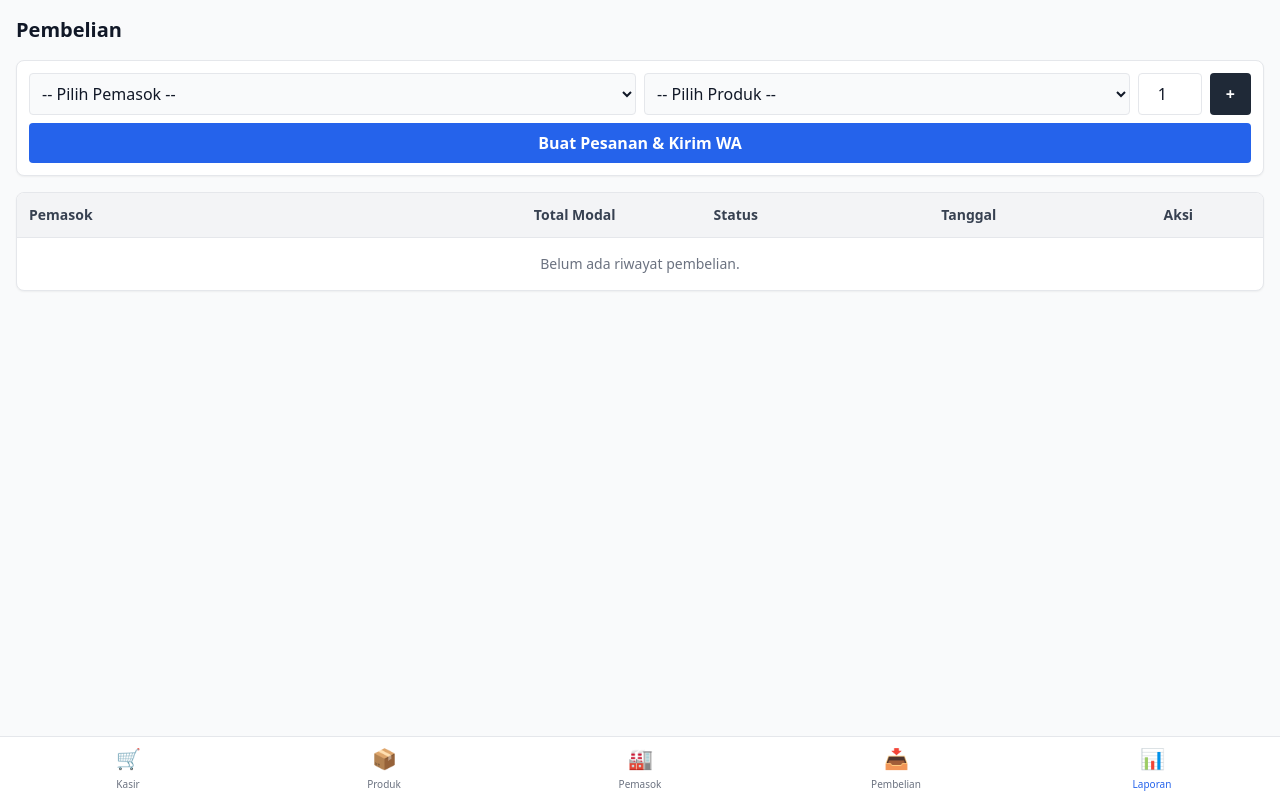
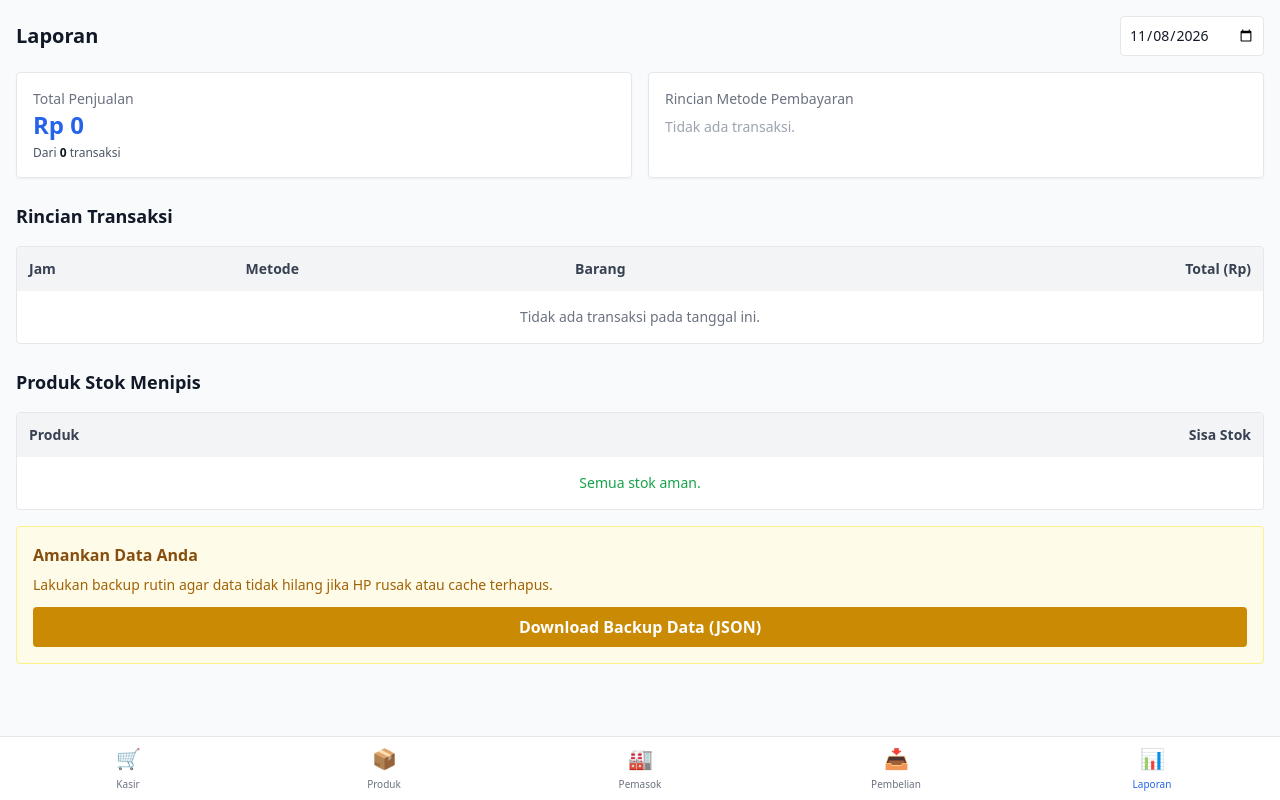
Before and after one commit to salmonranda1609/toko-offline, a Next.js app: page /laporan in a window 1280 px wide. Built offline with nearby package versions, Linux system fonts and the light colour scheme.

Commit message:
pesan penjelasan update

```diff
--- a/app/laporan/page.tsx
+++ b/app/laporan/page.tsx
@@ -1,177 +1,176 @@
 'use client'
 import { useEffect, useState } from 'react'
-import { db, Supplier, Product, Purchase } from '@/lib/db'
+import { db, exportData, Sale, Product } from '@/lib/db'
 
-export default function PembelianPage() {
-  const [suppliers, setSuppliers] = useState<Supplier[]>([])
-  const [products, setProducts] = useState<Product[]>([])
-  const [purchases, setPurchases] = useState<Purchase[]>([])
+export default function LaporanPage() {
+  // State untuk Laporan
+  const [sales, setSales] = useState<Sale[]>([])
+  const [lowStock, setLowStock] = useState<Product[]>([])
 
-  const [supplierId, setSupplierId] = useState('')
-  const [productPick, setProductPick] = useState('')
-  const [qty, setQty] = useState('1')
-  const [draft, setDraft] = useState<{ product: Product, qty: number }[]>([])
-  const [msg, setMsg] = useState('')
+  // State Filter Tanggal (Default: Hari Ini format YYYY-MM-DD)
+  const [selectedDate, setSelectedDate] = useState<string>(() => {
+    const today = new Date()
+    // Gunakan waktu lokal, bukan UTC, untuk default tanggal
+    const offset = today.getTimezoneOffset() * 60000
+    return new Date(today.getTime() - offset).toISOString().split('T')[0]
+  })
 
-  async function load() {
-    setSuppliers(await db.suppliers.toArray())
-    setProducts(await db.products.toArray())
-    // Urutkan pembelian dari yang terbaru
-    const allPurchases = await db.purchases.toArray()
-    setPurchases(allPurchases.sort((a, b) => new Date(b.created_at).getTime() - new Date(a.created_at).getTime()))
-  }
+  // State Ringkasan
+  const [totalRevenue, setTotalRevenue] = useState(0)
+  const [trxCount, setTrxCount] = useState(0)
+  const [paymentSummary, setPaymentSummary] = useState<Record<string, number>>({})
 
-  useEffect(() => { load() }, [])
+  useEffect(() => {
+    async function fetchData() {
+      try {
+        // 1. Ambil produk stok menipis
+        const prods = await db.products.toArray()
+        setLowStock(prods.filter(p => p.stock_qty <= 5))
 
-  function addItem() {
-    const prod = products.find(x => x.id === productPick)
-    if (!prod || Number(qty) <= 0) return
-    setDraft(prev => [...prev, { product: prod, qty: Number(qty) }])
-    setProductPick('');
-    setQty('1')
-  }
+        // 2. Ambil semua transaksi
+        const allSales = await db.sales.toArray()
 
-  async function submitOrder() {
-    if (!supplierId || !draft.length) return setMsg('Pilih pemasok dan minimal 1 item.')
+        // 3. Filter transaksi berdasarkan tanggal lokal (bukan UTC)
+        const filteredSales = allSales.filter(s => {
+          const dateObj = new Date(s.created_at)
+          const offset = dateObj.getTimezoneOffset() * 60000
+          const localISOTime = new Date(dateObj.getTime() - offset).toISOString().split('T')[0]
+          return localISOTime === selectedDate
+        })
 
-    await db.purchases.add({
-      id: crypto.randomUUID(),
-      supplier_id: supplierId,
-      total: 0, // Total modal diisi nanti saat barang diterima
-      status: 'sent',
-      created_at: new Date().toISOString(),
-      items: draft.map(d => ({ product_id: d.product.id, qty: d.qty }))
-    })
+        // Urutkan dari yang terbaru
+        filteredSales.sort((a, b) => new Date(b.created_at).getTime() - new Date(a.created_at).getTime())
 
-    // Buka WA (butuh internet)
-    const sup = suppliers.find(s => s.id === supplierId)
-    if (sup?.contact) {
-      const wa = sup.contact.replace(/\D/g, '').replace(/^0/, '62')
-      let text = `Halo *${sup.name}*, saya mau pesan:\n`
-      draft.forEach((d, i) => { text += `${i+1}. ${d.product.name} - ${d.qty} pcs\n` })
-      window.open(`https://wa.me/${wa}?text=${encodeURIComponent(text)}`, '_blank')
+        setSales(filteredSales)
+        setTrxCount(filteredSales.length)
+
+        // 4. Hitung Total Pendapatan & Rekap Metode Pembayaran
+        let total = 0
+        const summary: Record<string, number> = {}
+
+        filteredSales.forEach(s => {
+          total += s.total
+          if (!summary[s.method]) summary[s.method] = 0
+          summary[s.method] += s.total
+        })
+
+        setTotalRevenue(total)
+        setPaymentSummary(summary)
+
+      } catch (error) {
+        console.error("Gagal memuat laporan:", error)
+      }
     }
 
-    setDraft([]);
-    setSupplierId('');
-    setMsg('Pesanan dibuat & WA dibuka!')
-    load()
-  }
-
-  async function handleReceive(p: Purchase) {
-    const input = prompt('Masukkan Total Harga Modal (Rp) sesuai nota supplier:')
-    if (!input) return
-    const totalCost = Number(input)
-
-    await db.transaction('rw', db.products, db.purchases, async () => {
-      // 1. Update status pesanan
-      await db.purchases.update(p.id, { status: 'received', total: totalCost })
-
-      // 2. Tambah stok produk & update harga modal
-      const costPerItem = Math.floor(totalCost / p.items.length)
-
-      for (const item of p.items) {
-        const prod = await db.products.get(item.product_id)
-        if (prod) {
-          await db.products.update(item.product_id, {
-            stock_qty: prod.stock_qty + item.qty,
-            cost: costPerItem / item.qty
-          })
-        }
-      }
-    })
-    load()
-  }
+    fetchData()
+  }, [selectedDate]) // Akan berjalan ulang setiap kali tanggal diubah
 
   return (
     <div className="p-4 space-y-4">
-      <h1 className="text-xl font-bold">Pembelian</h1>
+      <div className="flex justify-between items-center">
+        <h1 className="text-xl font-bold">Laporan</h1>
 
-      {/* FORM BUAT PESANAN */}
-      <div className="bg-white p-3 border rounded-lg shadow-sm space-y-2">
-        <div className="grid grid-cols-1 md:grid-cols-2 gap-2">
-          <select className="border p-2 rounded bg-gray-50" value={supplierId} onChange={e => setSupplierId(e.target.value)}>
-            <option value="">-- Pilih Pemasok --</option>
-            {suppliers.map(s => <option key={s.id} value={s.id}>{s.name}</option>)}
-          </select>
+        {/* Input Filter Tanggal */}
+        <input
+          type="date"
+          value={selectedDate}
+          onChange={(e) => setSelectedDate(e.target.value)}
+          className="border p-2 rounded text-sm bg-white"
+        />
+      </div>
 
-          <div className="flex gap-2">
-            <select className="border p-2 rounded bg-gray-50 flex-1" value={productPick} onChange={e => setProductPick(e.target.value)}>
-              <option value="">-- Pilih Produk --</option>
-              {products.map(p => <option key={p.id} value={p.id}>{p.name}</option>)}
-            </select>
-            <input type="number" className="border p-2 rounded w-16 text-center" value={qty} onChange={e => setQty(e.target.value)} />
-            <button onClick={addItem} className="bg-gray-800 text-white px-4 rounded font-bold">+</button>
+      {/* Ringkasan Penjualan */}
+      <div className="grid grid-cols-1 md:grid-cols-2 gap-4">
+        <div className="bg-white border p-4 rounded shadow-sm">
+          <p className="text-sm text-gray-500">Total Penjualan</p>
+          <p className="text-2xl font-bold text-blue-600">Rp {totalRevenue.toLocaleString()}</p>
+          <p className="text-xs mt-1 text-gray-600">Dari <strong className="text-gray-900">{trxCount}</strong> transaksi</p>
+        </div>
+
+        {/* Rekap Metode Pembayaran */}
+        <div className="bg-white border p-4 rounded shadow-sm">
+          <p className="text-sm text-gray-500 mb-2">Rincian Metode Pembayaran</p>
+          <div className="space-y-1">
+            {Object.keys(paymentSummary).length === 0 ? (
+              <p className="text-sm text-gray-400">Tidak ada transaksi.</p>
+            ) : (
+              Object.entries(paymentSummary).map(([method, amount]) => (
+                <div key={method} className="flex justify-between text-sm">
+                  <span className="uppercase font-semibold text-gray-700">{method}</span>
+                  <span>Rp {amount.toLocaleString()}</span>
+                </div>
+              ))
+            )}
           </div>
         </div>
-
-        {/* Keranjang Sementara */}
-        {draft.length > 0 && (
-          <div className="bg-gray-50 p-2 rounded text-sm mb-2">
-            {draft.map((d, i) => <div key={i}>{d.product.name} - {d.qty} pcs</div>)}
-          </div>
-        )}
-
-        <button onClick={submitOrder} className="bg-blue-600 text-white px-4 py-2 rounded w-full font-semibold">
-          Buat Pesanan & Kirim WA
-        </button>
-        {msg && <p className="text-blue-600 text-sm">{msg}</p>}
       </div>
 
-      {/* TABEL RIWAYAT PEMBELIAN */}
-      <div className="bg-white border rounded-lg overflow-hidden shadow-sm">
+      {/* Tabel Rincian Transaksi */}
+      <h2 className="font-semibold text-lg pt-2">Rincian Transaksi</h2>
+      <div className="bg-white border rounded overflow-hidden">
         <table className="w-full text-sm">
           <thead>
-            <tr className="bg-gray-100 text-left text-gray-700 font-bold border-b">
-              <th className="p-3">Pemasok</th>
-              <th className="p-3 text-right">Total Modal</th>
-              <th className="p-3 text-center">Status</th>
-              <th className="p-3 text-center">Tanggal</th>
-              <th className="p-3 text-center">Aksi</th>
+            <tr className="bg-gray-100 text-left text-gray-700">
+              <th className="p-3">Jam</th>
+              <th className="p-3">Metode</th>
+              <th className="p-3">Barang</th>
+              <th className="p-3 text-right">Total (Rp)</th>
             </tr>
           </thead>
           <tbody>
-            {purchases.map(p => {
-              const sup = suppliers.find(s => s.id === p.supplier_id)
-              return (
-                <tr key={p.id} className="border-b last:border-0 hover:bg-gray-50">
-                  <td className="p-3">{sup?.name || 'Pemasok Terhapus'}</td>
-                  <td className="p-3 text-right">
-                    {p.total > 0 ? `Rp ${p.total.toLocaleString()}` : '-'}
-                  </td>
-                  <td className="p-3 text-center">
-                    <span className={`px-2 py-1 rounded text-xs font-semibold ${
-                      p.status === 'received'
-                        ? 'bg-green-100 text-green-700'
-                        : 'bg-yellow-100 text-yellow-700'
-                    }`}>
-                      {p.status}
-                    </span>
-                  </td>
-                  <td className="p-3 text-center whitespace-nowrap">
-                    {new Date(p.created_at).toLocaleDateString('id-ID')}
-                  </td>
-                  <td className="p-3 text-center">
-                    {p.status === 'sent' && (
-                      <button
-                        onClick={() => handleReceive(p)}
-                        className="text-green-600 font-bold text-xs hover:underline"
-                      >
-                        terima
-                      </button>
-                    )}
-                  </td>
-                </tr>
-              )
-            })}
-            {purchases.length === 0 && (
-              <tr>
-                <td colSpan={5} className="p-4 text-center text-gray-500">Belum ada riwayat pembelian.</td>
+            {sales.map((s) => (
+              <tr key={s.id} className="border-t hover:bg-gray-50">
+                <td className="p-3">
+                  {new Date(s.created_at).toLocaleTimeString('id-ID', { hour: '2-digit', minute: '2-digit' })}
+                </td>
+                <td className="p-3 uppercase text-xs font-bold text-blue-600">{s.method}</td>
+                <td className="p-3 text-xs text-gray-500">
+                  {s.items && s.items.length > 0
+                    ? `${s.items.reduce((sum, item) => sum + item.qty, 0)} item`
+                    : '-'}
+                </td>
+                <td className="p-3 text-right font-medium">{s.total.toLocaleString()}</td>
               </tr>
+            ))}
+            {sales.length === 0 && (
+              <tr><td colSpan={4} className="p-4 text-center text-gray-500">Tidak ada transaksi pada tanggal ini.</td></tr>
             )}
           </tbody>
         </table>
       </div>
+
+      {/* Stok Menipis */}
+      <h2 className="font-semibold text-lg pt-2">Produk Stok Menipis</h2>
+      <div className="bg-white border rounded overflow-hidden">
+        <table className="w-full text-sm">
+          <thead>
+            <tr className="bg-gray-100 text-left text-gray-700">
+              <th className="p-3">Produk</th>
+              <th className="p-3 text-right">Sisa Stok</th>
+            </tr>
+          </thead>
+          <tbody>
+            {lowStock.map((p) => (
+              <tr key={p.id} className="border-t hover:bg-red-50">
+                <td className="p-3 font-medium text-red-600">{p.name}</td>
+                <td className="p-3 text-right font-bold text-red-600">{p.stock_qty}</td>
+              </tr>
+            ))}
+            {lowStock.length === 0 && (
+              <tr><td colSpan={2} className="p-4 text-center text-green-600 font-medium">Semua stok aman.</td></tr>
+            )}
+          </tbody>
+        </table>
+      </div>
+
+      {/* Tombol Backup */}
+      <div className="bg-yellow-50 border border-yellow-200 p-4 rounded mt-6">
+        <h2 className="font-bold text-yellow-800 mb-2">Amankan Data Anda</h2>
+        <p className="text-sm text-yellow-700 mb-3">Lakukan backup rutin agar data tidak hilang jika HP rusak atau cache terhapus.</p>
+        <button onClick={exportData} className="bg-yellow-600 text-white px-4 py-2 rounded font-bold w-full">
+          Download Backup Data (JSON)
+        </button>
+      </div>
     </div>
   )
 }
```
